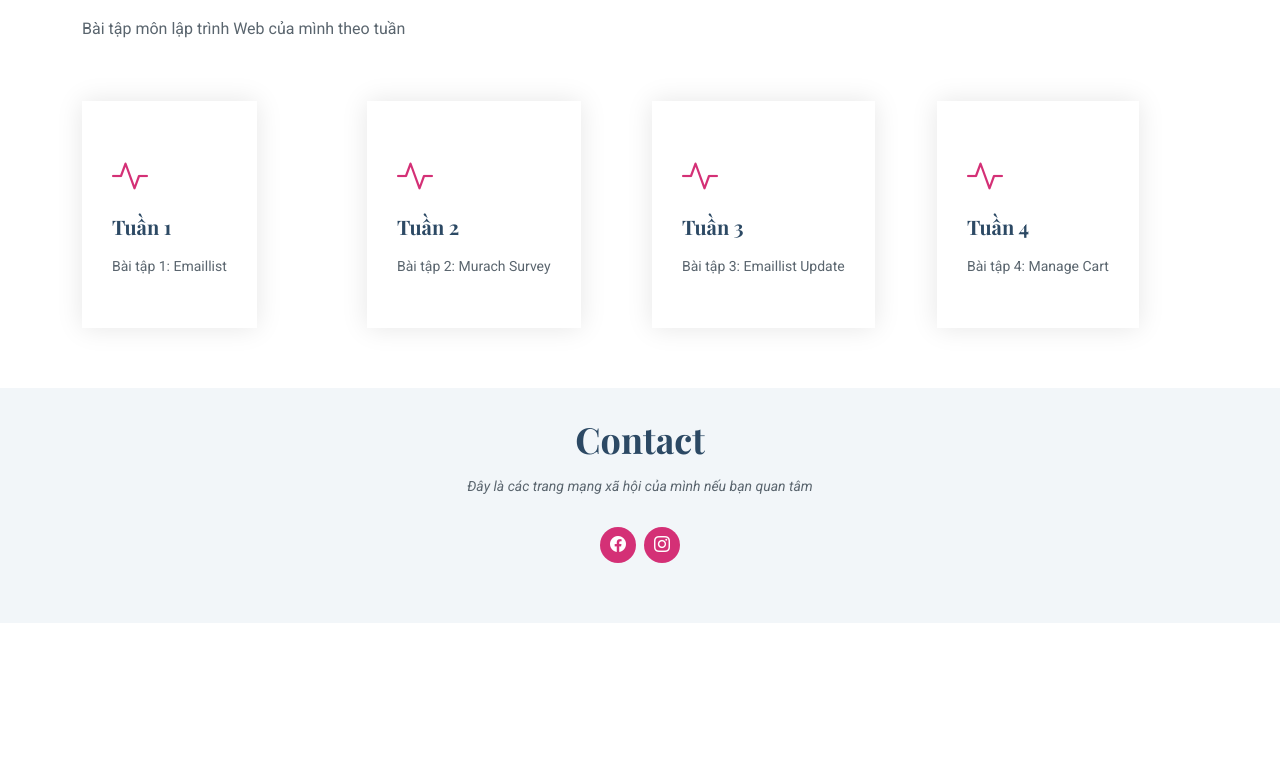
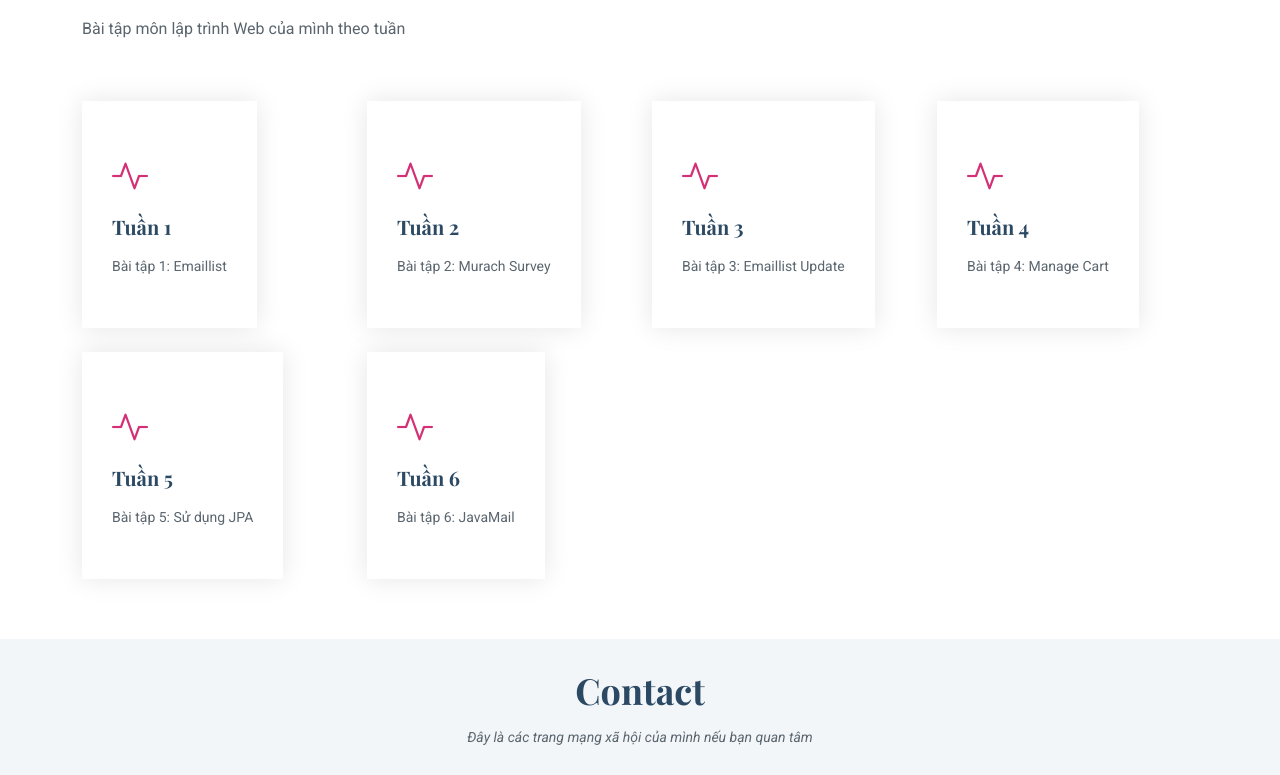
Before and after one commit to xdung04/Profile, a plain HTML site: page index.html in a window 1280 px wide. Shown: the part 1457-2232 px from the top of the page. Before the commit the page ends 2080 px from the top, so only its background shows below. Drawn offline with nearby package versions, Linux system fonts and the light colour scheme; a web font is replaced by a local one.

Commit message:
Update index.html

```diff
--- a/index.html
+++ b/index.html
@@ -87,7 +87,7 @@
             </div>
             <h3>Somethings about me: </h3>
             <p class="py-3">
-              Mình thích đi dạo, đạp xe, đọc sách, nghe nhạc.
+              Mình thích đi dạo, đạp xe, xem, nghe nhạc.
             </p>
           </div>
         </div>
@@ -142,6 +142,22 @@
           <p>Bài tập 4: Manage Cart</p>
         </div>
       </div><!-- End Service Item -->
+      <!-- Week 5 -->
+      <div class="col-xl-3 col-md-6 d-flex" data-aos="fade-up" data-aos-delay="100">
+        <div class="service-item position-relative">
+          <div class="icon"><i class="bi bi-activity icon"></i></div>
+          <h4><a href="https://xdung.onrender.com/JPAtest/" class="stretched-link">Tuần 5</a></h4>
+          <p>Bài tập 5: Sử dụng JPA</p>
+        </div>
+      </div><!-- End Service Item -->
+      <!-- Week 6 -->
+      <div class="col-xl-3 col-md-6 d-flex" data-aos="fade-up" data-aos-delay="100">
+        <div class="service-item position-relative">
+          <div class="icon"><i class="bi bi-activity icon"></i></div>
+          <h4><a href="https://xdung.onrender.com/SendEmail/" class="stretched-link">Tuần 6</a></h4>
+          <p>Bài tập 6: JavaMail</p>
+        </div>
+      </div><!-- End Service Item -->
     </div>
   </div>
 </section><!-- /Services Section -->
```
